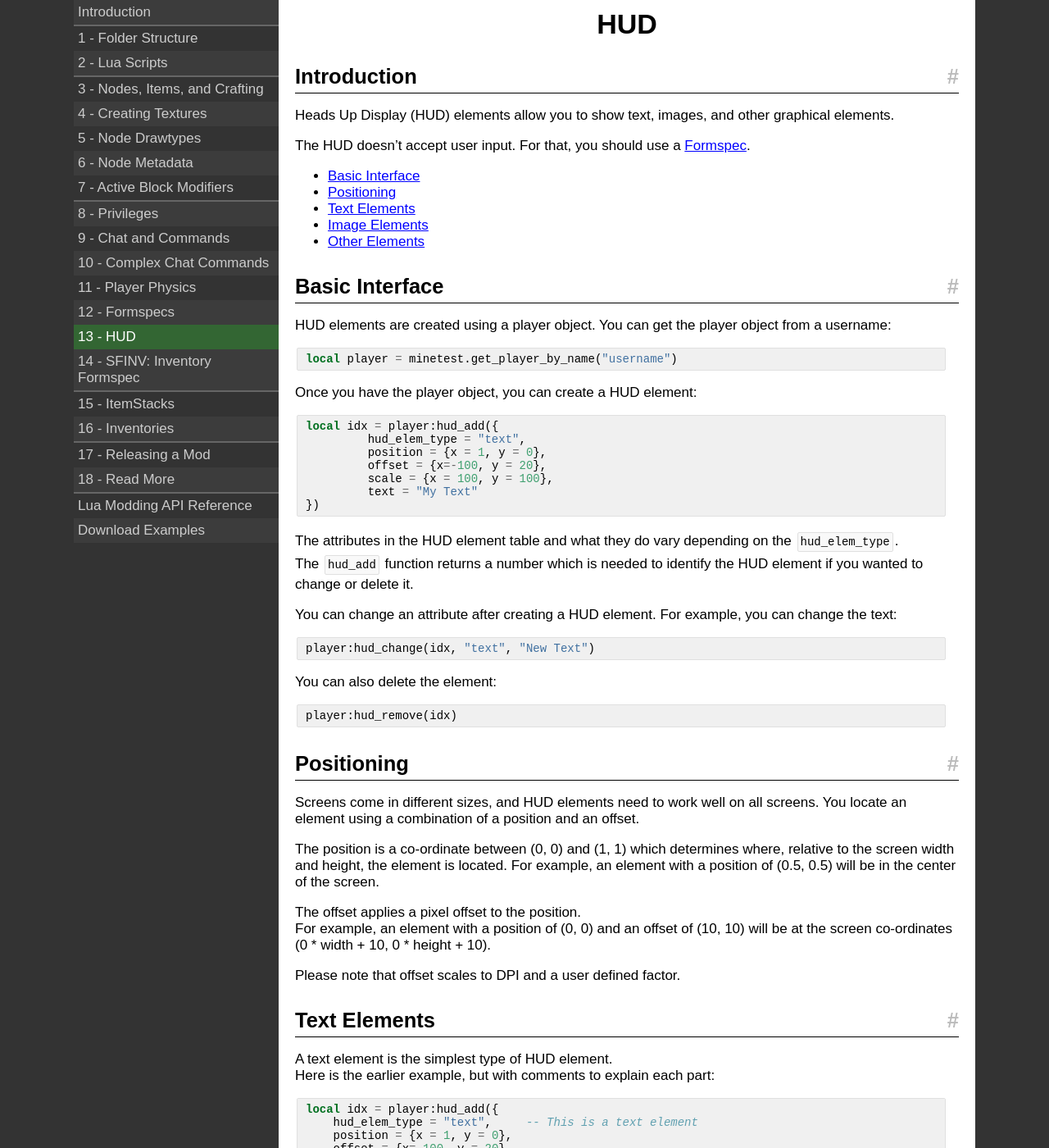
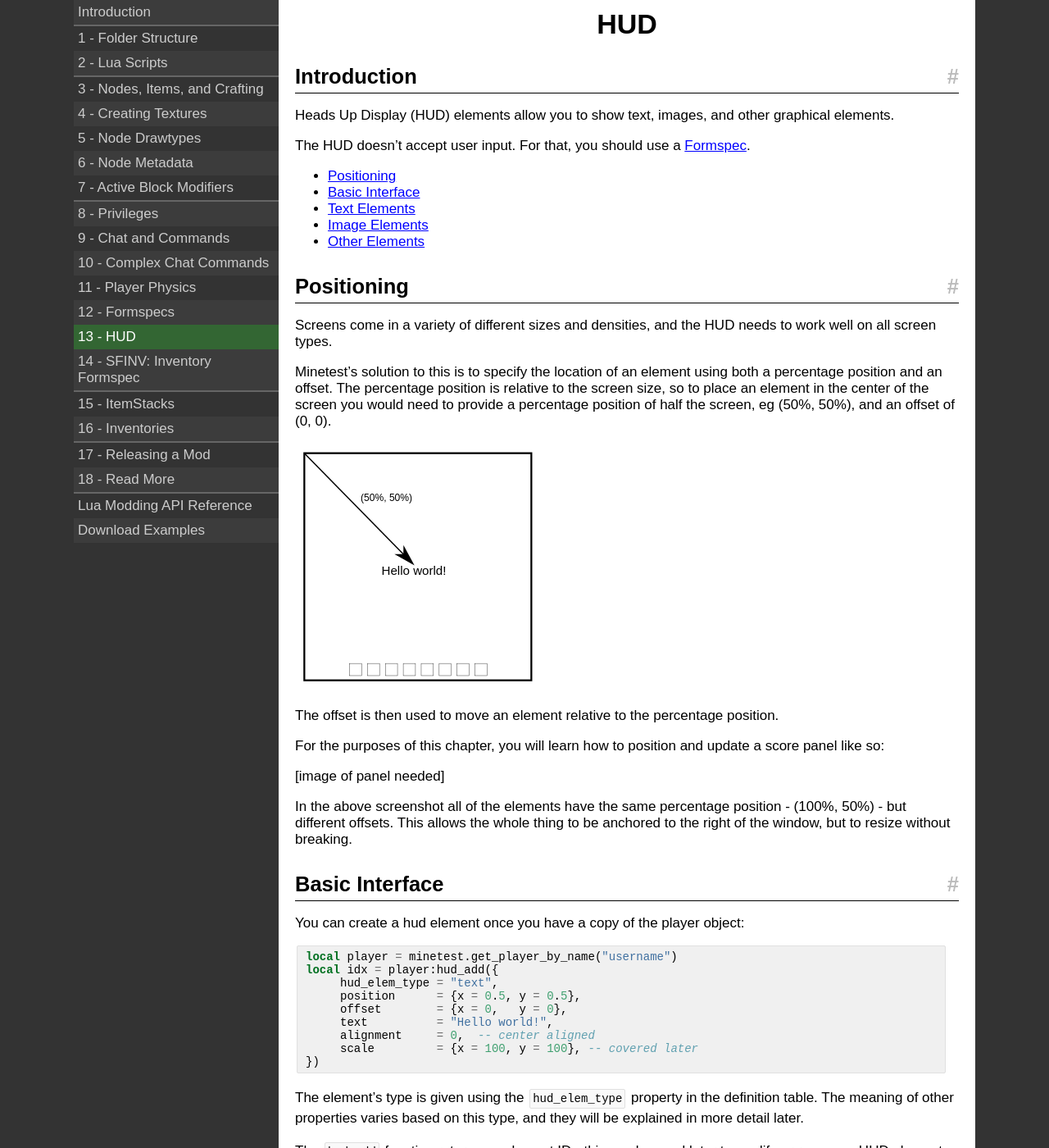
Before and after one commit to rubenwardy/minetest_modding_book, a Jekyll site: the page built from en/chapters/hud.md, in a window 1280 px wide and 1400 px high. Shown: the whole window at 82% size. Built offline with Jekyll 4.4.1, drawn with Linux system fonts in a browser that asks for light colours; nearby versions of some CDN libraries; some of the changed text lies outside the part shown.

Commit message:
HUD: Rewrite positioning and basic interface

```diff
--- a/en/chapters/hud.md
+++ b/en/chapters/hud.md
@@ -10,82 +10,100 @@ Heads Up Display (HUD) elements allow you to show text, images, and other graphi
 
 The HUD doesn't accept user input. For that, you should use a [Formspec](formspecs.html).
 
+* [Positioning](#positioning)
 * [Basic Interface](#basic-interface)
-* [Positioning](#positioning)
 * [Text Elements](#text-elements)
 * [Image Elements](#image-elements)
 * [Other Elements](#other-elements)
 
+## Positioning
+
+Screens come in a variety of different sizes and densities, and the HUD needs
+to work well on all screen types.
+
+Minetest's solution to this is to specify the location of an element using both
+a percentage position and an offset.
+The percentage position is relative to the screen size, so to place an element
+in the center of the screen you would need to provide a percentage position of half
+the screen, eg (50%, 50%), and an offset of (0, 0).
+
+<figure>
+    <img
+        width="300"
+        src="{{ page.root }}/static/hud_diagram_center.svg"
+        alt="The player inventory formspec, with annotated list names.">
+</figure>
+
+The offset is then used to move an element relative to the percentage position.
+
+For the purposes of this chapter, you will learn how to position and update a
+score panel like so:
+
+[image of panel needed]
+
+In the above screenshot all of the elements have the same percentage position -
+(100%, 50%) - but different offsets. This allows the whole thing to be anchored
+to the right of the window, but to resize without breaking.
+
 ## Basic Interface
 
-HUD elements are created using a player object.
-You can get the player object from a username:
+You can create a hud element once you have a copy of the player object:
 
 {% highlight lua %}
 local player = minetest.get_player_by_name("username")
+local idx = player:hud_add({
+     hud_elem_type = "text",
+     position      = {x = 0.5, y = 0.5},
+     offset        = {x = 0,   y = 0},
+     text          = "Hello world!",
+     alignment     = 0,  -- center aligned
+     scale         = {x = 100, y = 100}, -- covered later
+})
 {% endhighlight %}
 
-Once you have the player object, you can create a HUD element:
+The element's type is given using the `hud_elem_type` property in the definition
+table. The meaning of other properties varies based on this type, and they will
+be explained in more detail later.
+
+The `hud_add` function returns an element ID - this can be used later to modify
+or remove a HUD element:
+
+{% highlight lua %}
+player:hud_change(idx, "text", "New Text")
+player:hud_remove(idx)
+{% endhighlight %}
+
+The `hud_change` method takes the element ID, the property to change, and the new
+value. The above call changes the `text` property from "Hello world!" to "New Text".
+
+This means that doing the `hud_change` immediately after the `hud_add` is
+functionally equivalent to the following:
 
 {% highlight lua %}
 local idx = player:hud_add({
-         hud_elem_type = "text",
-         position = {x = 1, y = 0},
-         offset = {x=-100, y = 20},
-         scale = {x = 100, y = 100},
-         text = "My Text"
+     hud_elem_type = "text",
+     position      = {x = 0.5, y = 0.5},
+     offset        = {x = 0,   y = 0},
+     text          = "New Text",
+     alignment     = 0,
+     scale         = {x = 100, y = 100},
 })
 {% endhighlight %}
 
-The attributes in the HUD element table and what they do vary depending on
-the `hud_elem_type`.\\
-The `hud_add` function returns a number which is needed to identify the HUD element
-if you wanted to change or delete it.
-
-You can change an attribute after creating a HUD element. For example, you can change
-the text:
-
-{% highlight lua %}
-player:hud_change(idx, "text", "New Text")
-{% endhighlight %}
-
-You can also delete the element:
-
-{% highlight lua %}
-player:hud_remove(idx)
-{% endhighlight %}
-
-## Positioning
-
-Screens come in different sizes, and HUD elements need to work well on all screens.
-You locate an element using a combination of a position and an offset.
-
-The position is a co-ordinate between (0, 0) and (1, 1) which determines where,
-relative to the screen width and height, the element is located.
-For example, an element with a position of (0.5, 0.5) will be in the center of the screen.
-
-The offset applies a pixel offset to the position.\\
-For example, an element with a position of (0, 0) and an offset of (10, 10) will be at the screen
-co-ordinates (0 * width + 10, 0 * height + 10).
-
-Please note that offset scales to DPI and a user defined factor.
-
 ## Text Elements
 
-A text element is the simplest type of HUD element.\\
-Here is the earlier example, but with comments to explain each part:
+A text element is the simplest type of HUD element.
 
-{% highlight lua %}
-local idx = player:hud_add({
-    hud_elem_type = "text",     -- This is a text element
-    position = {x = 1, y = 0},
-    offset = {x=-100, y = 20},
-    scale = {x = 100, y = 100}, -- Maximum size of text, text outside these bounds is cropped
-    text = "My Text"            -- The actual text shown
-})
-{% endhighlight %}
+### Parameters
+
+* `scale` - Maximum size of text, text outside these bounds is cropped, eg: `{x=100, y=100}`
+* `text` - The text to show, eg: `"Hello world!"`
+* `alignment` - How the text is aligned in the bounds. Use `-1` for left, `0` for center, `1` for right.
+* `number` - The text's color in Hexadecimal, eg: `0xFF0000`
 
 ### Colors
+
+<!-- TODO: move this elsewhere? -->
 
 Use the `number` attribute to apply colors to the text.
 Colors are in [Hexadecimal form](http://www.colorpicker.com/).
```
Also changed, not shown: static/hud_diagram_center.svg (added), 1 other file.
